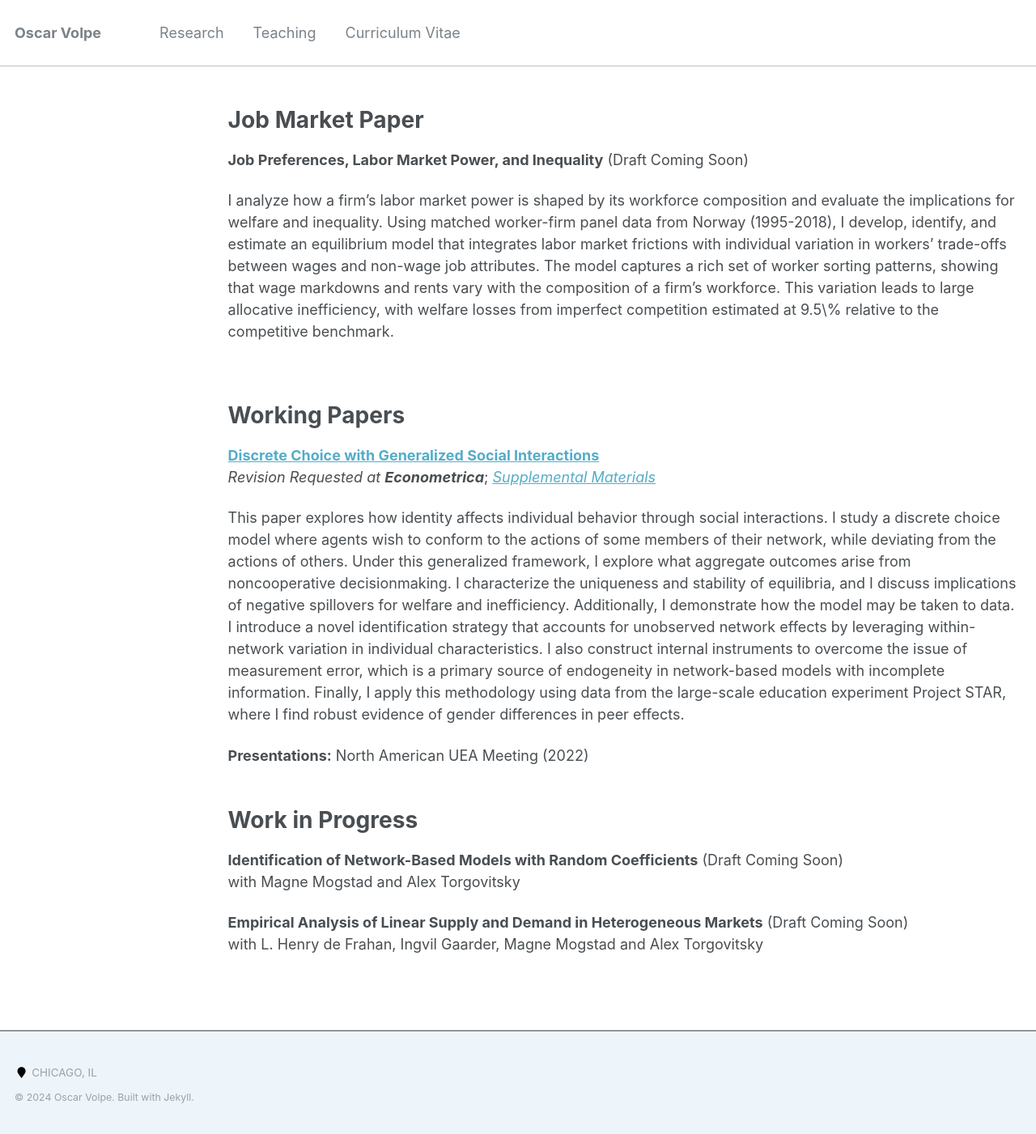
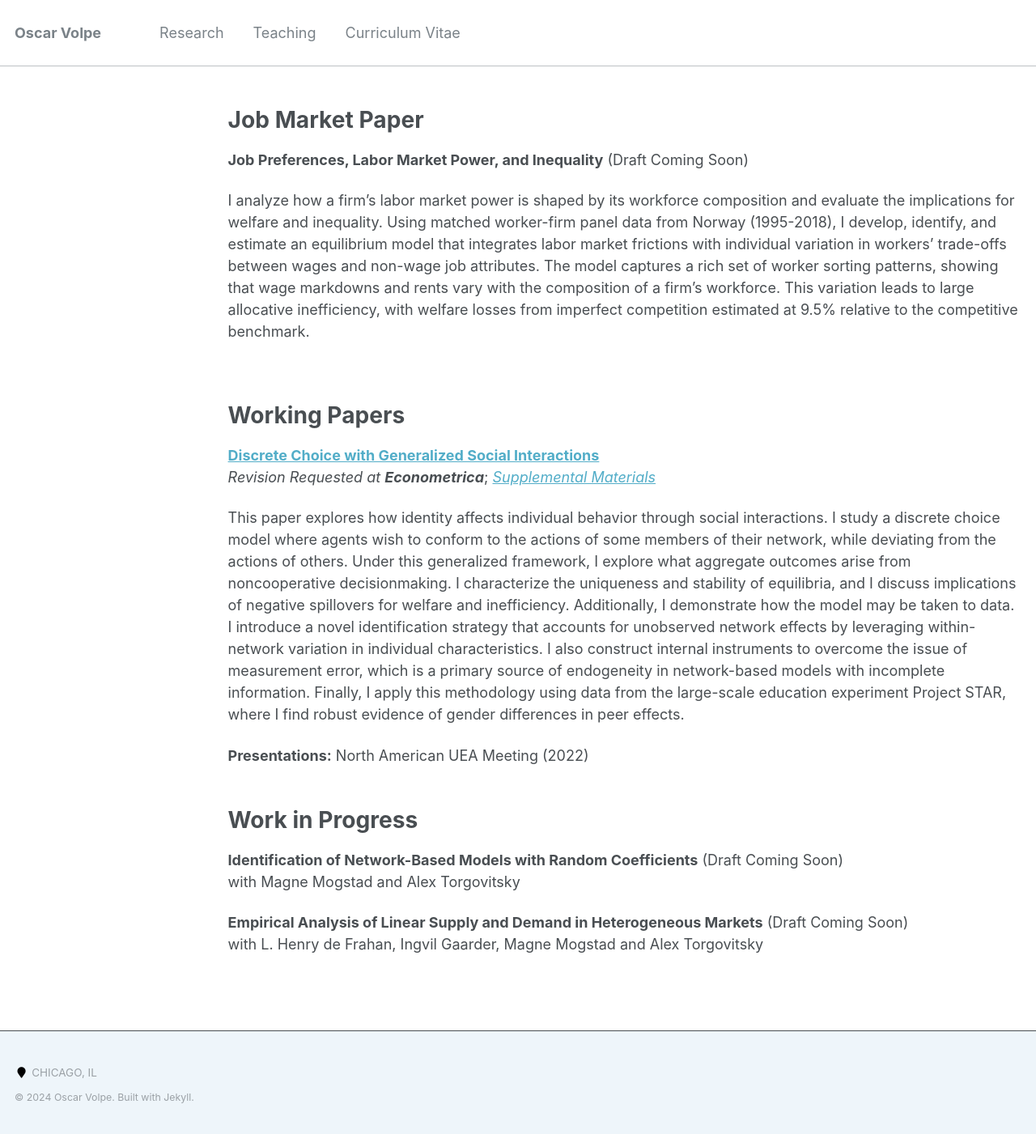
Before and after one commit to ovolpe/ovolpe.github.io, a Jekyll site: the page built from _pages/research.md, in a window 1280 px wide. Shown: the whole page at 81% size. Built offline with Jekyll 4.4.1, drawn with Linux system fonts in a browser that asks for light colours.

```diff
--- a/_pages/research.md
+++ b/_pages/research.md
@@ -12,7 +12,7 @@ Job Market Paper
 
 **Job Preferences, Labor Market Power, and Inequality** (Draft Coming Soon) <br>
 
-I analyze how a firm's labor market power is shaped by its workforce composition and evaluate the implications for welfare and inequality. Using matched worker-firm panel data from Norway (1995-2018), I develop, identify, and estimate an equilibrium model that integrates labor market frictions with individual variation in workers' trade-offs between wages and non-wage job attributes. The model captures a rich set of worker sorting patterns, showing that wage markdowns and rents vary with the composition of a firm’s workforce. This variation leads to large allocative inefficiency, with welfare losses from imperfect competition estimated at 9.5\% relative to the competitive benchmark.
+I analyze how a firm's labor market power is shaped by its workforce composition and evaluate the implications for welfare and inequality. Using matched worker-firm panel data from Norway (1995-2018), I develop, identify, and estimate an equilibrium model that integrates labor market frictions with individual variation in workers' trade-offs between wages and non-wage job attributes. The model captures a rich set of worker sorting patterns, showing that wage markdowns and rents vary with the composition of a firm’s workforce. This variation leads to large allocative inefficiency, with welfare losses from imperfect competition estimated at 9.5% relative to the competitive benchmark.
 
 <br>
 
```
